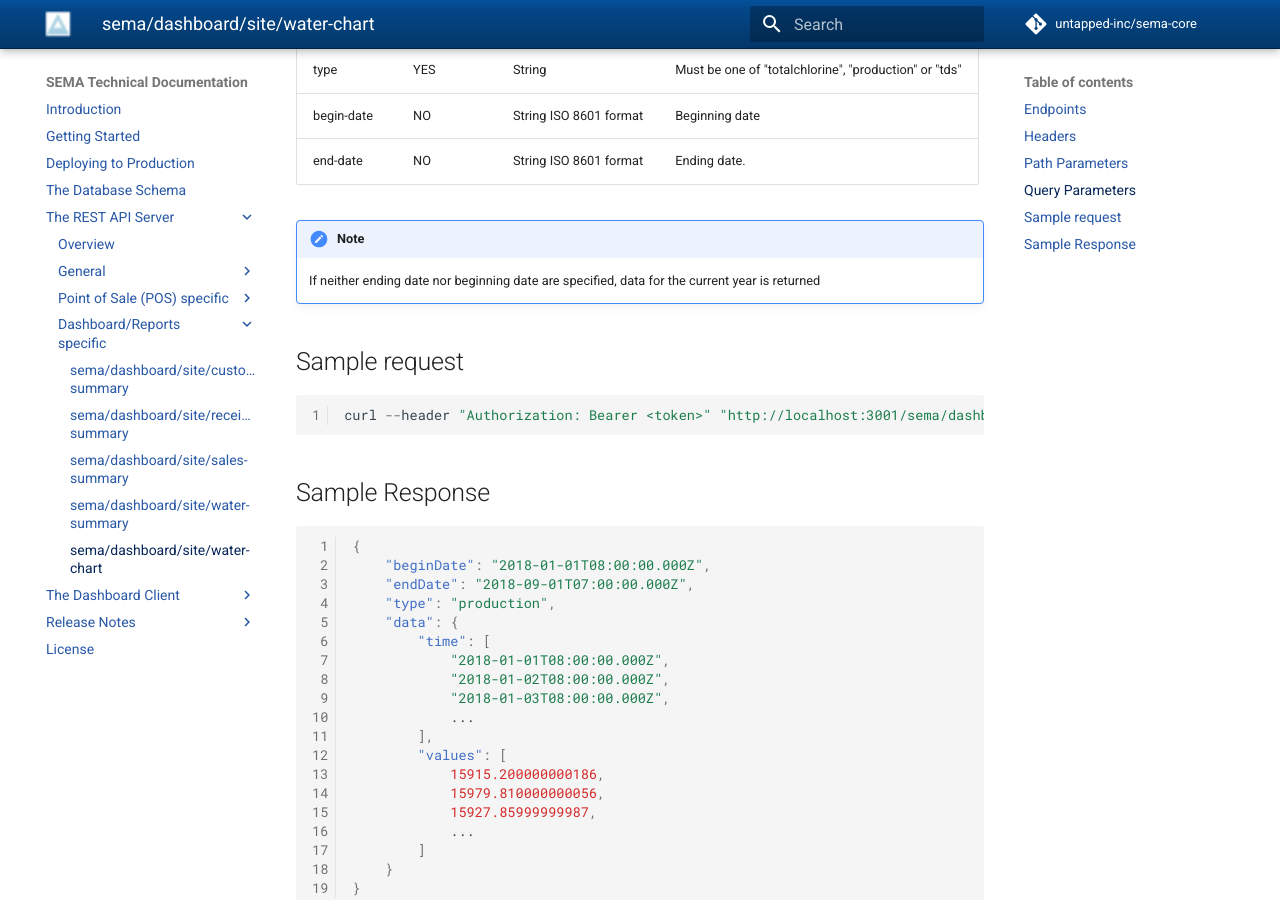
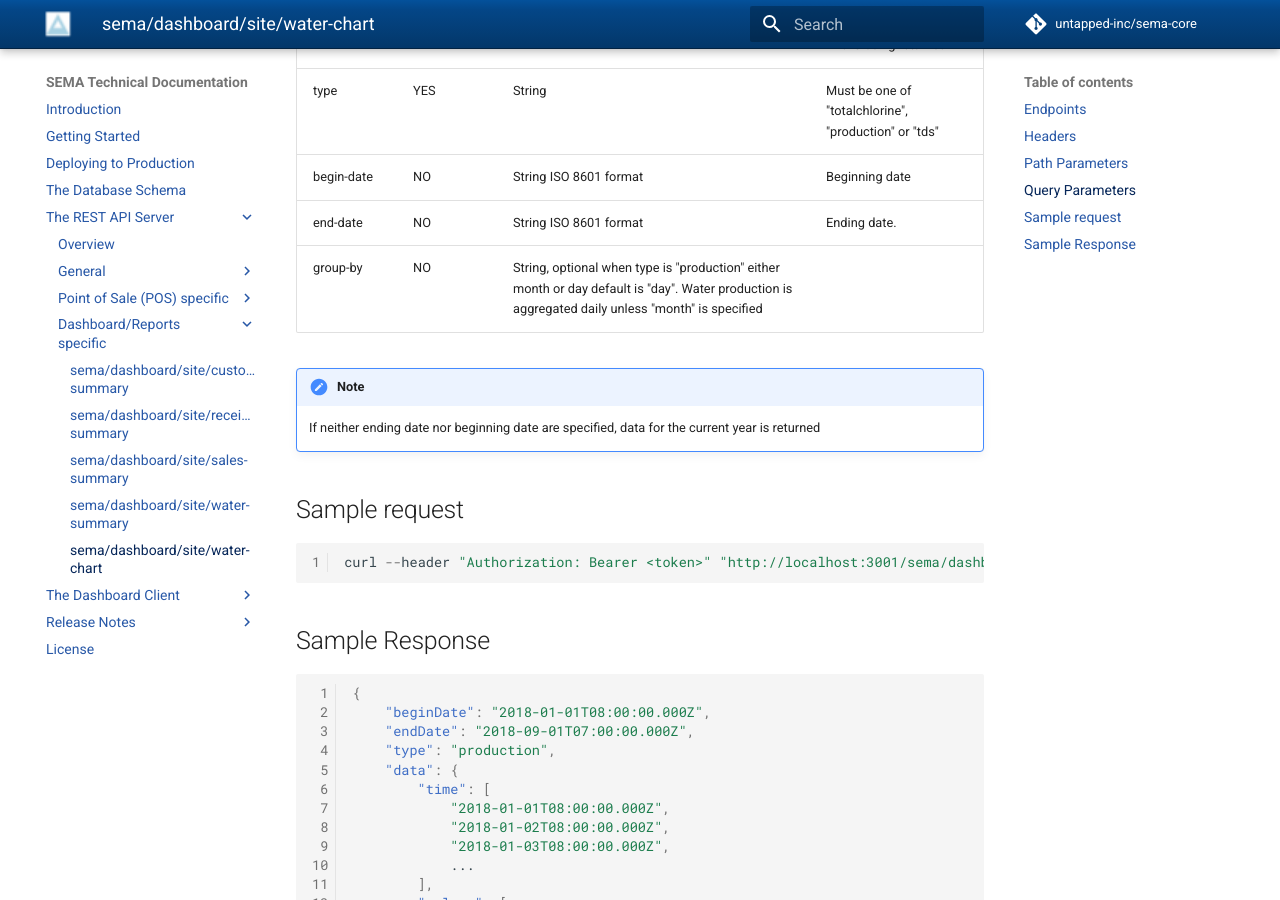
Before and after one commit to untapped-inc/sema-docs, an MkDocs documentation site: the page built from docs/rest-api/dashboard/water-chart.md, in a window 1280 px wide and 900 px high, scrolled down 793 px. Built offline with MkDocs 1.6.1 and Material for MkDocs 9.7.7, drawn with Linux system fonts in a browser that asks for light colours; comment, search, counter and statistics services are not loaded.

Commit message:
Update water-chart.md
Added "group-by" optional parameter

```diff
--- a/docs/rest-api/dashboard/water-chart.md
+++ b/docs/rest-api/dashboard/water-chart.md
@@ -20,6 +20,7 @@
 | type | YES | String | Must be one of "totalchlorine", "production" or "tds"
 | begin-date | NO | String ISO 8601 format | Beginning date
 | end-date | NO | String ISO 8601 format | Ending date.
+| group-by | NO | String, optional when type is "production" either month or day default is "day". Water production is aggregated daily unless "month" is specified
 
 !!! note
     If neither ending date nor beginning date are specified, data for the current year is returned
```
